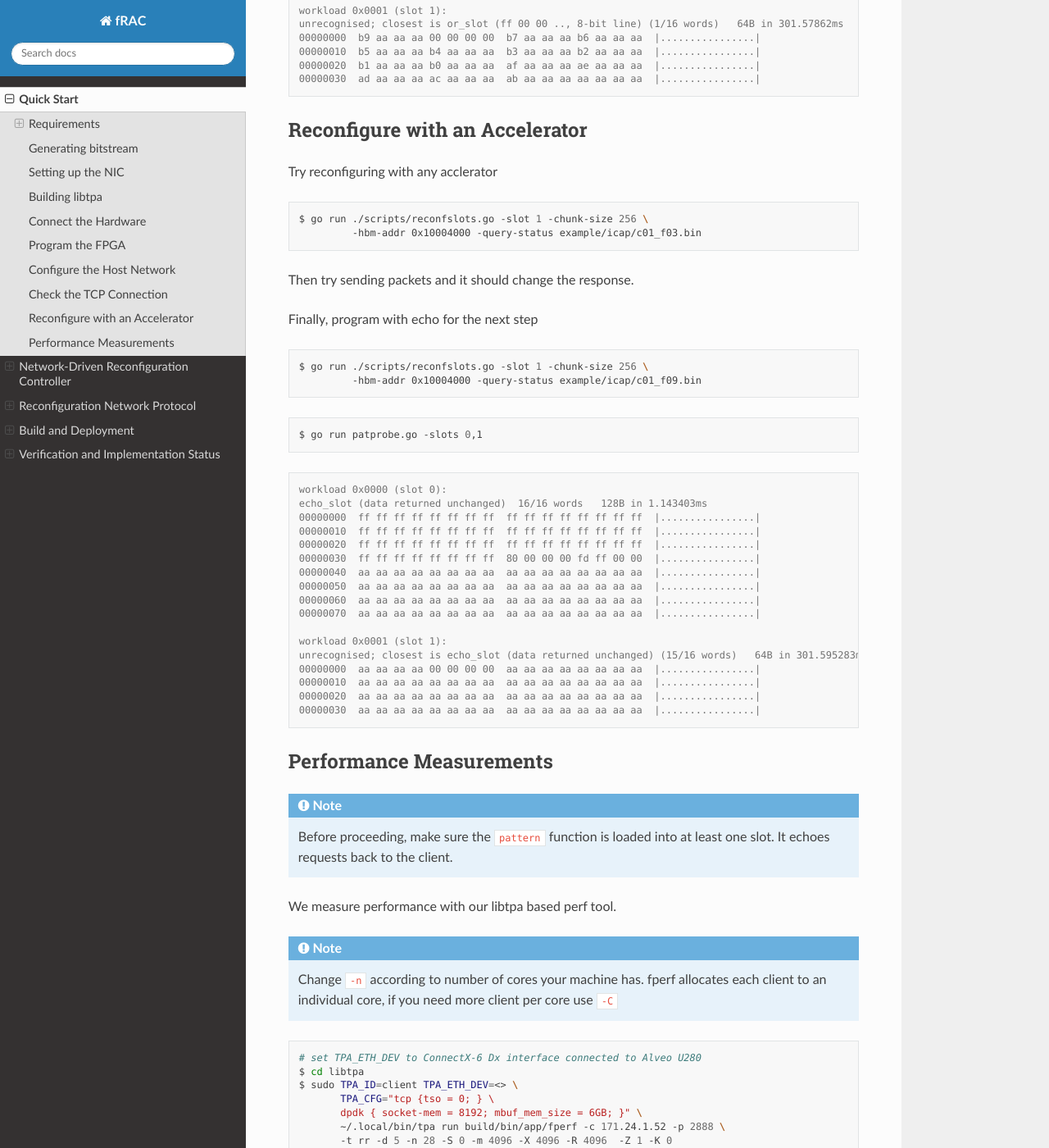
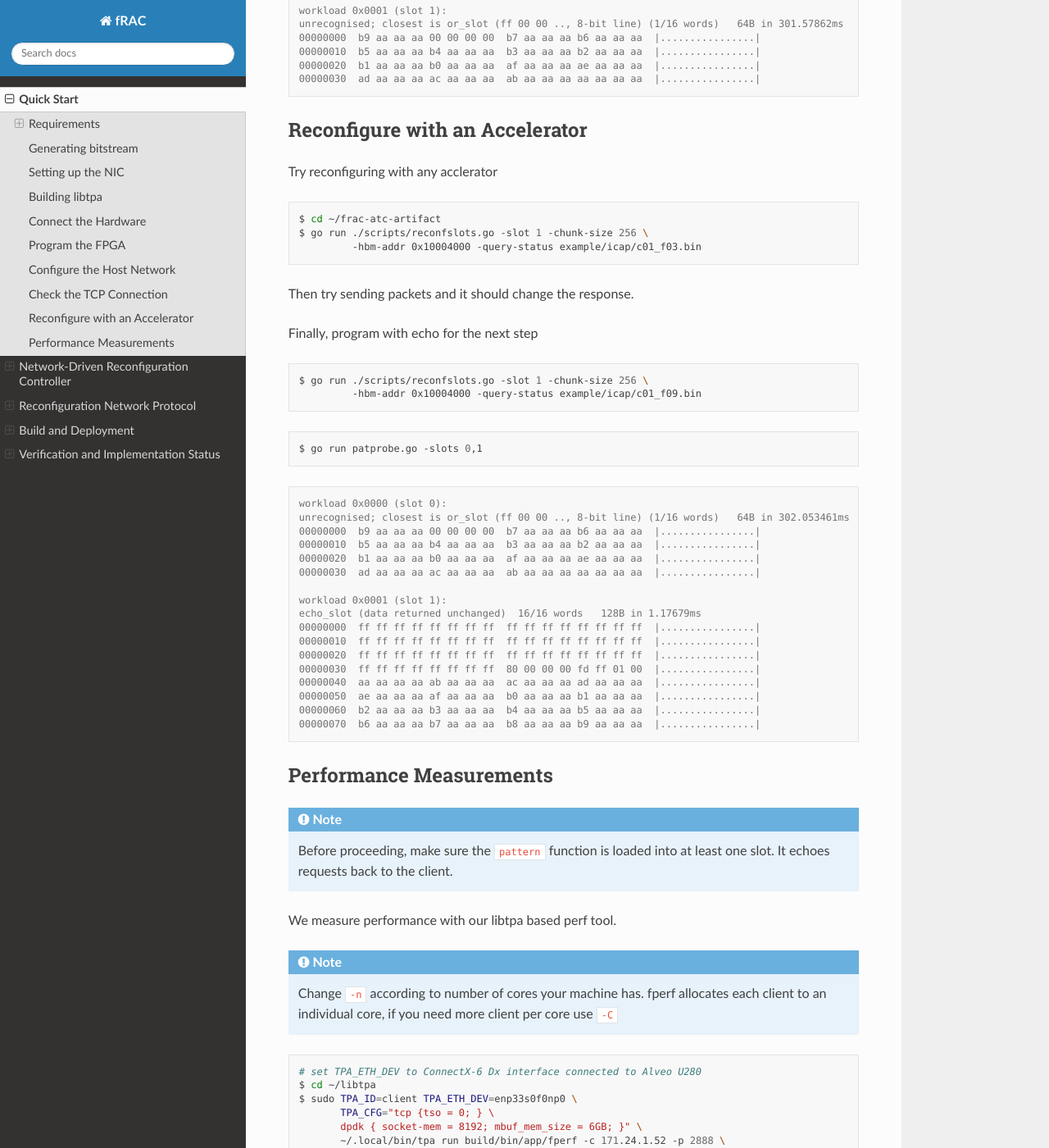
Before and after one commit to accl-kaust/frac-atc-artifact, a Sphinx documentation site: the page built from docs/quick-start.rst, in a window 1280 px wide and 1400 px high, scrolled down 3566 px. Shown: the whole window at 82% size. Built offline with Sphinx 7.4.7 and the Read the Docs theme 3.1.0, drawn with Linux system fonts in a browser that asks for light colours; some of the changed text lies outside the part shown.

Commit message:
minor fixes to quick-start

```diff
--- a/docs/quick-start.rst
+++ b/docs/quick-start.rst
@@ -55,10 +54,10 @@
 
 .. code-block:: sh
 
+   $ cd ~
    $ tar -xvf MLNX_OFED_LINUX-24.07-0.6.1.0-ubuntu22.04-x86_64.tgz
    $ cd MLNX_OFED_LINUX-24.07-0.6.1.0-ubuntu22.04-x86_64
    $ sudo ./mlnxofedinstall --dpdk --upstream-libs
-   $ cd ~
 
 Building libtpa
 ---------------
@@ -66,6 +65,7 @@
 .. code-block:: sh
 
    # export or add to ~/.bashrc or ~/.zshrc
+   $ cd ~
    $ export DPDK_VERSION=v22.11
    $ git clone --branch frac_hdr_fmt
                 --single-branch https://github.com/krish-iyer/libtpa.git
@@ -98,7 +98,7 @@
 
 .. code-block:: sh
 
-   $ cd frac-atc-artifact
+   $ cd ~/frac-atc-artifact
    $ ./scripts/programfpga.sh example/jtag/frac.bit
 
 .. code-block:: output
@@ -157,7 +157,7 @@
 
 .. code-block:: sh
 
-   $ cd frac-atc-artifact
+   $ cd ~/frac-atc-artifact
    $ go run ./scripts/testfuncs.go -slots 0,1 -counter
 
 You will get a response something like this.
@@ -185,6 +185,7 @@
 
 .. code-block:: sh
 
+   $ cd ~/frac-atc-artifact
    $ go run ./scripts/reconfslots.go -slot 1 -chunk-size 256 \
             -hbm-addr 0x10004000 -query-status example/icap/c01_f03.bin
 
@@ -205,22 +206,22 @@
 .. code-block:: output
 
   workload 0x0000 (slot 0):
-  echo_slot (data returned unchanged)  16/16 words   128B in 1.143403ms
+  unrecognised; closest is or_slot (ff 00 00 .., 8-bit line) (1/16 words)   64B in 302.053461ms
+  00000000  b9 aa aa aa 00 00 00 00  b7 aa aa aa b6 aa aa aa  |................|
+  00000010  b5 aa aa aa b4 aa aa aa  b3 aa aa aa b2 aa aa aa  |................|
+  00000020  b1 aa aa aa b0 aa aa aa  af aa aa aa ae aa aa aa  |................|
+  00000030  ad aa aa aa ac aa aa aa  ab aa aa aa aa aa aa aa  |................|
+
+  workload 0x0001 (slot 1):
+  echo_slot (data returned unchanged)  16/16 words   128B in 1.17679ms
   00000000  ff ff ff ff ff ff ff ff  ff ff ff ff ff ff ff ff  |................|
   00000010  ff ff ff ff ff ff ff ff  ff ff ff ff ff ff ff ff  |................|
   00000020  ff ff ff ff ff ff ff ff  ff ff ff ff ff ff ff ff  |................|
-  00000030  ff ff ff ff ff ff ff ff  80 00 00 00 fd ff 00 00  |................|
-  00000040  aa aa aa aa aa aa aa aa  aa aa aa aa aa aa aa aa  |................|
-  00000050  aa aa aa aa aa aa aa aa  aa aa aa aa aa aa aa aa  |................|
-  00000060  aa aa aa aa aa aa aa aa  aa aa aa aa aa aa aa aa  |................|
-  00000070  aa aa aa aa aa aa aa aa  aa aa aa aa aa aa aa aa  |................|
-
-  workload 0x0001 (slot 1):
-  unrecognised; closest is echo_slot (data returned unchanged) (15/16 words)   64B in 301.595283ms
-  00000000  aa aa aa aa 00 00 00 00  aa aa aa aa aa aa aa aa  |................|
-  00000010  aa aa aa aa aa aa aa aa  aa aa aa aa aa aa aa aa  |................|
-  00000020  aa aa aa aa aa aa aa aa  aa aa aa aa aa aa aa aa  |................|
-  00000030  aa aa aa aa aa aa aa aa  aa aa aa aa aa aa aa aa  |................|
+  00000030  ff ff ff ff ff ff ff ff  80 00 00 00 fd ff 01 00  |................|
+  00000040  aa aa aa aa ab aa aa aa  ac aa aa aa ad aa aa aa  |................|
+  00000050  ae aa aa aa af aa aa aa  b0 aa aa aa b1 aa aa aa  |................|
+  00000060  b2 aa aa aa b3 aa aa aa  b4 aa aa aa b5 aa aa aa  |................|
+  00000070  b6 aa aa aa b7 aa aa aa  b8 aa aa aa b9 aa aa aa  |................|
 
 Performance Measurements
 ------------------------
@@ -239,12 +240,12 @@
 .. code-block:: sh
 
    # set TPA_ETH_DEV to ConnectX-6 Dx interface connected to Alveo U280
-   $ cd libtpa
-   $ sudo TPA_ID=client TPA_ETH_DEV=<> \
+   $ cd ~/libtpa
+   $ sudo TPA_ID=client TPA_ETH_DEV=enp33s0f0np0 \
           TPA_CFG="tcp {tso = 0; } \
           dpdk { socket-mem = 8192; mbuf_mem_size = 6GB; }" \
           ~/.local/bin/tpa run build/bin/app/fperf -c 171.24.1.52 -p 2888 \
-          -t rr -d 5 -n 28 -S 0 -m 4096 -X 4096 -R 4096  -Z 1 -K 0
+          -t rr -d 5 -n 28 -S 0 -m 4096 -X 4096 -R 4096  -Z 1 -K 1
 
 .. code-block:: output
 
```
Also changed, not shown: other parts of docs/quick-start.rst (+2 -3 lines).
